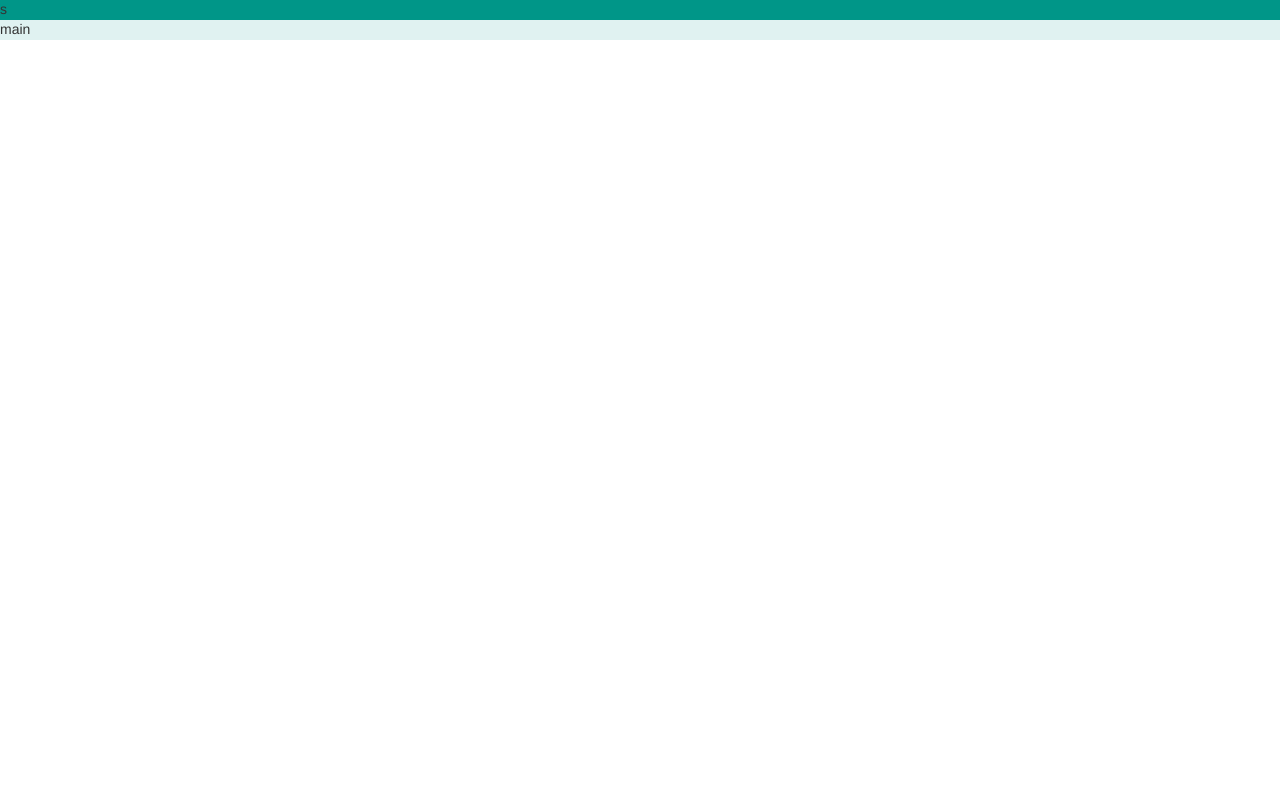
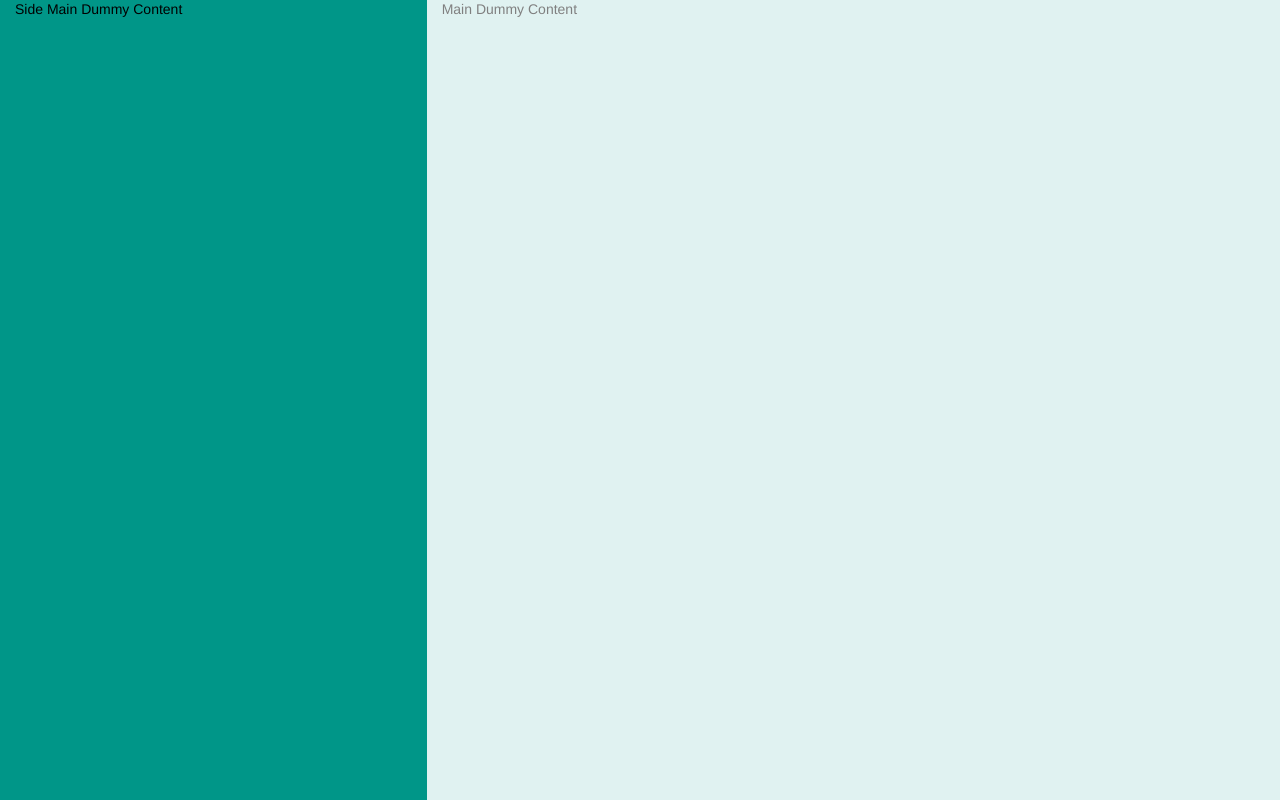
Before and after one commit to chownema/WFP, a website: page website/HTML/app.html in a window 1280 px wide. Drawn offline with Linux system fonts and the light colour scheme.

```diff
--- a/package.json
+++ b/package.json
@@ -11,6 +11,7 @@
   },
   "devDependencies": {
     "bootstrap-sass": "^3.3.7",
+    "gulp-browserify": "^0.5.1",
     "gulp-sass": "^3.1.0",
     "materialize-sass": "^0.98.2"
   },
--- a/sass/main-style.scss
+++ b/sass/main-style.scss
@@ -2,11 +2,17 @@
 @import 'node_modules/bootstrap-sass/assets/stylesheets/_bootstrap.scss'; // Bootstrap
 
 // Real Styles Start here
+panel { // Panel base class
+    height :  100%;
+}
+
 side-panel {
+    @extend panel;
     color : black;
 }
 
 main-panel {
+    @extend panel;
     color : grey;
 }
 
--- a/website/HTML/app.html
+++ b/website/HTML/app.html
@@ -4,16 +4,12 @@
     <link rel="stylesheet" href="../CSS/materialize.css" >
     <link rel="stylesheet" href="../CSS/main-style.css">
 
-    <!-- <script src="../JavaScript/materialize.js"></script> -->
+    <!-- Js dependencies -->
+    <script src="../JavaScript/materialize.js"></script>
+
 </head>
 <div class="panel-row">
-    <!-- <side-panel class="col l4 m3 teal"></side-panel>
-    <main-panel class="col l8 m9 s12 teal lighten-5"></main-panel> -->
-    <div class="col l4 m3 teal">
-        s
-    </div>
-    <div class="col l8 m9 s12 teal lighten-5">
-        main
-    </div>
+    <side-panel class="col-6 col-md-4 teal">Side Main Dummy Content</side-panel>
+    <main-panel class="col-12 col-sm-6 col-md-8 teal lighten-5">Main Dummy Content</main-panel>
 </div>
 </html>
```
Also changed, not shown: website/CSS/main-style.css.
